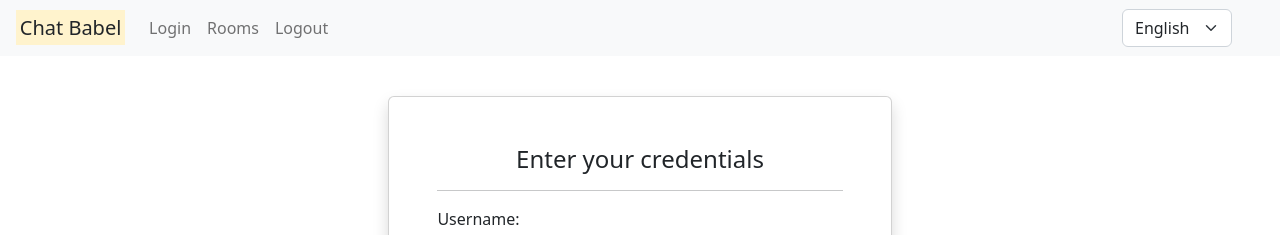
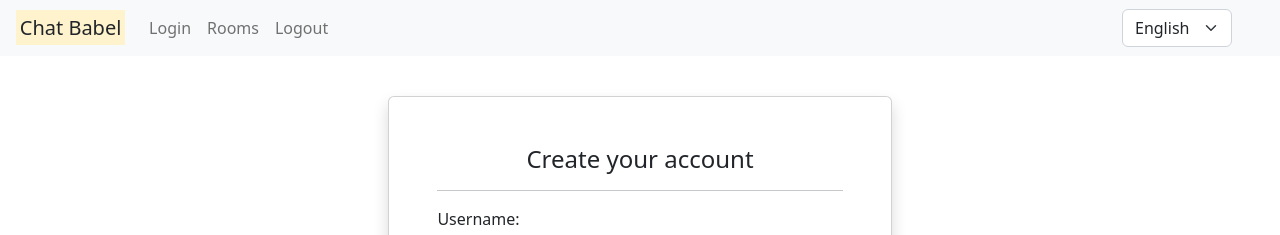
Before and after one commit to niegrzybkowski/chat-babel, a Vue app: page /login in a window 1280 px wide. Shown: the top 235 px of the page. Built offline with nearby package versions, Linux system fonts and the light colour scheme; what amazon-cognito-identity-js would draw is missing.

Commit message:
Internationalized login

```diff
--- a/src/components/Login.vue
+++ b/src/components/Login.vue
@@ -4,32 +4,32 @@
       <div class="card shadow">
         <div class="card-body py-5 px-md-5">
           <form>
-            <h4 class="mb-3 text-center">Enter your credentials</h4>
+            <h4 class="mb-3 text-center"> {{ current_localization.login_header }} </h4>
             <hr/>
             <Notification v-if="notification" :message="message" :type="type"/>
 
             <!-- Username input -->
             <div class="form-outline mb-4">
-              <label class="form-label" for="username">Username:</label>
+              <label class="form-label" for="username">{{ current_localization.username_label }}</label>
               <input type="username" id="username" v-model="username" class="form-control" />
             </div>
 
             <!-- Password input -->
             <div class="form-outline mb-4">
-              <label class="form-label" for="password">Password:</label>
+              <label class="form-label" for="password">{{ current_localization.password1_label }}</label>
               <input type="password" id="password" v-model="password" class="form-control" />
             </div>
 
             <!-- Submit button -->
             <div class="text-center" style="height: 50px;">
               <a v-if="!logging" class="btn btn-primary btn-block mb-4 w-100" @click="login">
-                ACCESS
+                {{ current_localization.login_button }}
               </a>
               <pulse-loader v-else color="#0D6EFD" class="pt-2"></pulse-loader>
             </div>
 
             <div class="text-center">
-              <p>Not registered yet? <a href="/">Register</a></p>
+              <p>{{ current_localization.register_alternative_label }} <a href="/"> {{ current_localization.register_alternative_link }} </a></p>
             </div>
           </form>
         </div>
@@ -52,8 +52,27 @@
         username: '',
         password: '',
         message: '',
-        type: 'info'
+        type: 'info',
+        default_language: "en",
+        localizations: {
+          "en": {
+            login_header: "Create your account",
+            username_label: "Username:",
+            password1_label: "Password:",
+            login_button: "ACCESS",
+            register_alternative_label: "Not registered yet?",
+            register_alternative_link: "Register"
+          },
+        }
       }
+    },
+    computed: {
+       current_localization() {
+        if (!this.localizations[this.$store.state.language]){
+          return this.localizations[this.default_language]
+        }
+        return this.localizations[this.$store.state.language]
+      },
     },
     methods: {
       error(message) {
```
